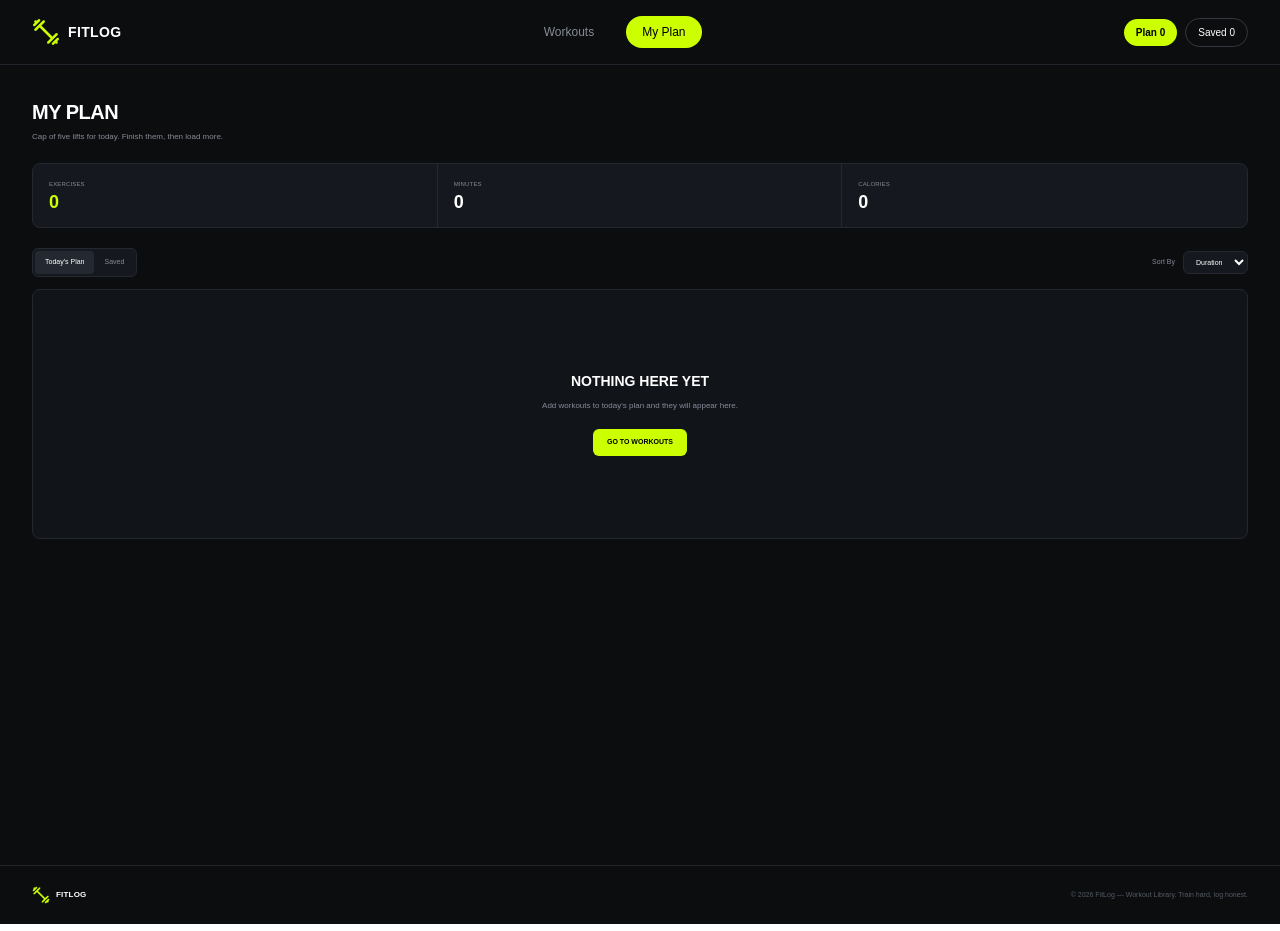
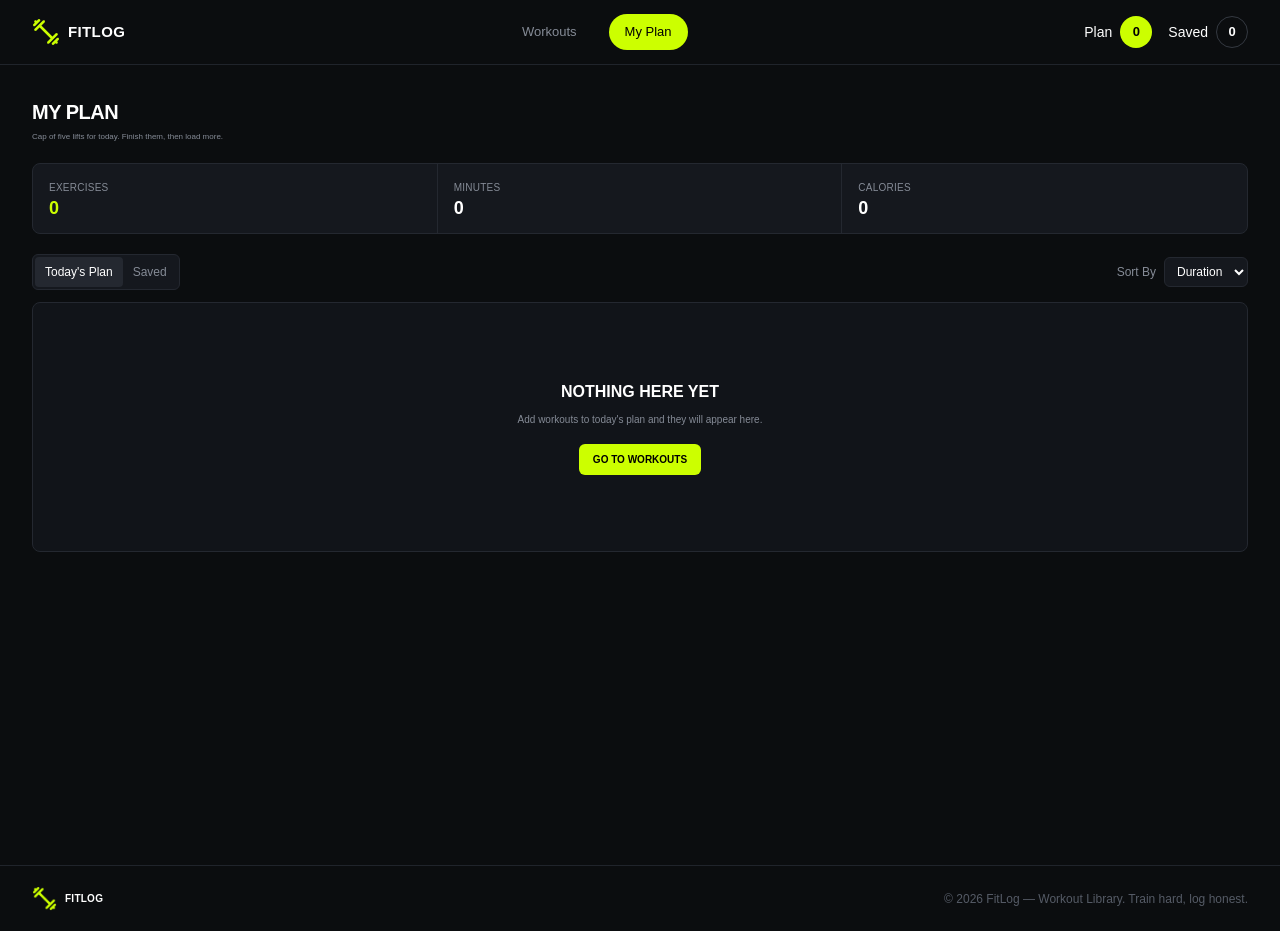
Before and after one commit to NooreAlamCoder/assignment-6, a Next.js app: page /my-plan in a window 1280 px wide. Built offline with nearby package versions, Linux system fonts and the light colour scheme.

Commit message:
Final compleate site

```diff
--- a/src/app/my-plan/page.jsx
+++ b/src/app/my-plan/page.jsx
@@ -76,7 +76,7 @@ const MyPlan = () => {
 
         <div className="mt-5 grid grid-cols-3 overflow-hidden rounded-lg border border-[#242830] bg-[#15181e]">
           <div className="border-r border-[#242830] px-3 py-4 md:px-4">
-            <p className="text-[6px] uppercase tracking-wide text-[#858b96]">
+            <p className="text-[10px] uppercase tracking-wide text-[#858b96]">
               Exercises
             </p>
 
@@ -86,7 +86,7 @@ const MyPlan = () => {
           </div>
 
           <div className="border-r border-[#242830] px-3 py-4 md:px-4">
-            <p className="text-[6px] uppercase tracking-wide text-[#858b96]">
+            <p className="text-[10px] uppercase tracking-wide text-[#858b96]">
               Minutes
             </p>
 
@@ -96,7 +96,7 @@ const MyPlan = () => {
           </div>
 
           <div className="px-3 py-4 md:px-4">
-            <p className="text-[6px] uppercase tracking-wide text-[#858b96]">
+            <p className="text-[10px] uppercase tracking-wide text-[#858b96]">
               Calories
             </p>
 
@@ -111,7 +111,7 @@ const MyPlan = () => {
             <button
               type="button"
               onClick={() => setActiveTab("plan")}
-              className={`rounded px-2.5 py-1.5 text-[7px] font-medium ${
+              className={`rounded px-2.5 py-1.5 text-[12px] font-medium ${
                 activeTab === "plan"
                   ? "bg-[#242830] text-white"
                   : "text-[#858b96]"
@@ -123,7 +123,7 @@ const MyPlan = () => {
             <button
               type="button"
               onClick={() => setActiveTab("saved")}
-              className={`rounded px-2.5 py-1.5 text-[7px] font-medium ${
+              className={`rounded px-2.5 py-1.5 text-[12px] font-medium ${
                 activeTab === "saved"
                   ? "bg-[#242830] text-white"
                   : "text-[#858b96]"
@@ -134,14 +134,14 @@ const MyPlan = () => {
           </div>
 
           <div className="flex items-center gap-2">
-            <span className="text-[7px] text-[#858b96]">
+            <span className="text-[12px] text-[#858b96]">
               Sort By
             </span>
 
             <select
               value={sortBy}
               onChange={(event) => setSortBy(event.target.value)}
-              className="rounded-md border border-[#242830] bg-[#15181e] px-2 py-1.5 text-[7px] text-white outline-none"
+              className="rounded-md border border-[#242830] bg-[#15181e] px-2 py-1.5 text-[12px] text-white outline-none"
             >
               <option value="duration">Duration</option>
               <option value="calories">Calories</option>
@@ -153,11 +153,11 @@ const MyPlan = () => {
         <div className="mt-3 space-y-2">
           {sortedWorkouts.length === 0 ? (
             <div className="flex min-h-[250px] flex-col items-center justify-center rounded-lg border border-[#242830] bg-[#111419] px-5 text-center">
-              <h2 className="text-[14px] font-extrabold uppercase text-white">
+              <h2 className="text-[16px] font-extrabold uppercase text-white">
                 Nothing Here Yet
               </h2>
 
-              <p className="mt-2 max-w-[300px] text-[8px] leading-[1.6] text-[#858b96]">
+              <p className="mt-2 max-w-[300px] text-[10px] leading-[1.6] text-[#858b96]">
                 {activeTab === "plan"
                   ? "Add workouts to today's plan and they will appear here."
                   : "Save workouts for later and they will appear here."}
@@ -165,7 +165,7 @@ const MyPlan = () => {
 
               <Link
                 href="/#library"
-                className="mt-4 rounded-md bg-[#ccff00] px-3.5 py-2 text-[7px] font-bold uppercase text-black"
+                className="mt-4 rounded-md bg-[#ccff00] px-3.5 py-2 text-[10px] font-bold uppercase text-black"
               >
                 Go to workouts
               </Link>
--- a/src/components/Footer.jsx
+++ b/src/components/Footer.jsx
@@ -5,24 +5,22 @@ export default function Footer() {
   return (
     <footer className="border-t border-[#20242b]">
       <div className="mx-auto flex max-w-7xl items-center justify-between px-4 py-5 md:px-6 lg:px-8">
-
-        <Link href="/" className="flex items-center gap-1.5">
+        <Link href="/" className="flex items-center gap-2">
           <Image
             src="/assets/logo.png"
             alt="FitLog"
-            width={18}
-            height={18}
+            width={25}
+            height={25}
           />
 
-          <span className="text-[8px] font-bold tracking-wide text-white">
+          <span className="text-[10px] font-bold tracking-wide text-white">
             FITLOG
           </span>
         </Link>
 
-        <p className="text-[7px] text-[#555b66]">
+        <p className="text-[12px] text-[#555b66]">
           © 2026 FitLog — Workout Library. Train hard, log honest.
         </p>
-
       </div>
     </footer>
   );
--- a/src/components/MyPlanCard.jsx
+++ b/src/components/MyPlanCard.jsx
@@ -16,15 +16,15 @@ const MyPlanCard = ({ workout, onRemove, onDone, isSaved }) => {
       </div>
 
       <div className="min-w-0 flex-1">
-        <h3 className="truncate text-[10px] font-extrabold uppercase text-white">
+        <h3 className="truncate text-[11px] font-extrabold uppercase text-white">
           {workout.name}
         </h3>
 
-        <p className="mt-0.5 truncate text-[7px] text-[#858b96]">
+        <p className="mt-0.5 truncate text-[8px] text-[#858b96]">
           {workout.equipment}
         </p>
 
-        <div className="mt-1.5 flex items-center gap-2 text-[7px] text-[#858b96]">
+        <div className="mt-1.5 flex items-center gap-2 text-[8px] text-[#858b96]">
           <span>◷ {workout.duration} min</span>
           <span>● {workout.caloriesBurned} kcal</span>
           <span>★ {workout.rating}</span>
@@ -34,7 +34,7 @@ const MyPlanCard = ({ workout, onRemove, onDone, isSaved }) => {
       <div className="flex shrink-0 items-center gap-2">
         <Link
           href={`/workouts/${workout.id}`}
-          className="rounded-md border border-[#343941] px-3 py-1.5 text-[7px] font-medium text-white transition hover:border-[#555b66]"
+          className="rounded-md border border-[#343941] px-3 py-1.5 text-[12px] font-medium text-white transition hover:border-[#555b66]"
         >
           View Details
         </Link>
@@ -43,7 +43,7 @@ const MyPlanCard = ({ workout, onRemove, onDone, isSaved }) => {
           <button
             type="button"
             onClick={() => onDone(workout.id)}
-            className="rounded-md bg-[#ccff00] px-3 py-1.5 text-[7px] font-bold text-black transition hover:bg-[#d8ff33]"
+            className="rounded-md bg-[#ccff00] px-3 py-1.5 text-[12px] font-bold text-black transition hover:bg-[#d8ff33]"
           >
             ✓ Mark as Done
           </button>
@@ -52,7 +52,7 @@ const MyPlanCard = ({ workout, onRemove, onDone, isSaved }) => {
         <button
           type="button"
           onClick={() => onRemove(workout.id)}
-          className="px-1 text-[13px] leading-none text-[#858b96] transition hover:text-white"
+          className="px-1 text-[14px] leading-none text-[#858b96] transition hover:text-white"
           aria-label="Remove workout"
         >
           ×
--- a/src/components/Navbar.jsx
+++ b/src/components/Navbar.jsx
@@ -15,6 +15,7 @@ export default function Navbar() {
   return (
     <header className="border-b border-[#20242b] bg-[#0b0d0f]">
       <div className="mx-auto flex h-16 max-w-7xl items-center justify-between px-5 md:px-8">
+        {/* Logo */}
         <Link href="/" className="flex items-center gap-2">
           <Image
             src="/assets/logo.png"
@@ -24,12 +25,13 @@ export default function Navbar() {
             priority
           />
 
-          <span className="text-sm font-bold tracking-wide text-white">
+          <span className="text-[15px] font-bold tracking-wide text-white">
             FITLOG
           </span>
         </Link>
 
-        <nav className="hidden items-center gap-8 text-xs font-medium md:flex">
+        {/* Navigation */}
+        <nav className="hidden items-center gap-8 text-[13px] font-medium md:flex">
           <Link
             href="/"
             className={
@@ -53,20 +55,30 @@ export default function Navbar() {
           </Link>
         </nav>
 
-
-        <div className="flex items-center gap-2">
+        {/* Plan / Saved */}
+        <div className="flex items-center gap-4">
+          {/* Plan */}
           <Link
             href="/my-plan"
-            className="rounded-full bg-[#ccff00] px-3 py-1.5 text-[10px] font-bold text-black"
+            className="flex items-center gap-2 text-[14px] font-medium text-white transition hover:text-[#ccff00]"
           >
-            Plan {plan.length}
+            <span>Plan</span>
+
+            <span className="flex h-8 w-8 items-center justify-center rounded-full bg-[#ccff00] text-[13px] font-bold text-black">
+              {plan.length}
+            </span>
           </Link>
 
+          {/* Saved */}
           <Link
             href="/my-plan"
-            className="rounded-full border border-[#343941] px-3 py-1.5 text-[10px] font-medium text-white"
+            className="flex items-center gap-2 text-[14px] font-medium text-white transition hover:text-[#ccff00]"
           >
-            Saved {saved.length}
+            <span>Saved</span>
+
+            <span className="flex h-8 w-8 items-center justify-center rounded-full border border-[#343941] text-[13px] font-bold text-white">
+              {saved.length}
+            </span>
           </Link>
         </div>
       </div>
--- a/src/components/WorkoutCard.jsx
+++ b/src/components/WorkoutCard.jsx
@@ -5,7 +5,6 @@ export default function WorkoutCard({ workout }) {
   return (
     <Link href={`/workouts/${workout.id}`} className="group block">
       <article className="overflow-hidden rounded-xl border border-[#242830] bg-[#15181e] transition duration-200 hover:border-[#3a404a]">
-
         {/* Workout Image */}
         <div className="relative aspect-[16/9] overflow-hidden bg-[#111419]">
           <Image
@@ -18,13 +17,12 @@ export default function WorkoutCard({ workout }) {
 
         {/* Card Content */}
         <div className="px-3.5 pb-3.5 pt-3">
-
           {/* Muscle Groups */}
           <div className="flex flex-wrap gap-1.5">
             {workout.muscleGroups?.map((muscle) => (
               <span
                 key={muscle}
-                className="rounded-full bg-[#ccff00] px-2 py-[3px] text-[7px] font-bold uppercase tracking-wide text-black"
+                className="rounded-full bg-[#ccff00] px-2.5 py-[3px] text-[8px] font-bold uppercase tracking-wide text-black"
               >
                 {muscle}
               </span>
@@ -32,17 +30,17 @@ export default function WorkoutCard({ workout }) {
           </div>
 
           {/* Workout Name */}
-          <h3 className="mt-2.5 text-[12px] font-extrabold uppercase leading-tight tracking-wide text-white">
+          <h3 className="mt-2.5 text-[13px] font-extrabold uppercase leading-tight tracking-wide text-white">
             {workout.name}
           </h3>
 
           {/* Equipment */}
-          <p className="mt-1 text-[8px] text-[#858b96]">
+          <p className="mt-1 text-[9px] text-[#858b96]">
             {workout.equipment}
           </p>
 
           {/* Stats */}
-          <div className="mt-3 flex items-center gap-3 border-t border-[#242830] pt-2.5 text-[8px] text-[#858b96]">
+          <div className="mt-3 flex items-center gap-3 border-t border-[#242830] pt-2.5 text-[9px] text-[#858b96]">
             <span className="flex items-center gap-1">
               ◷
               {workout.duration} min
```
